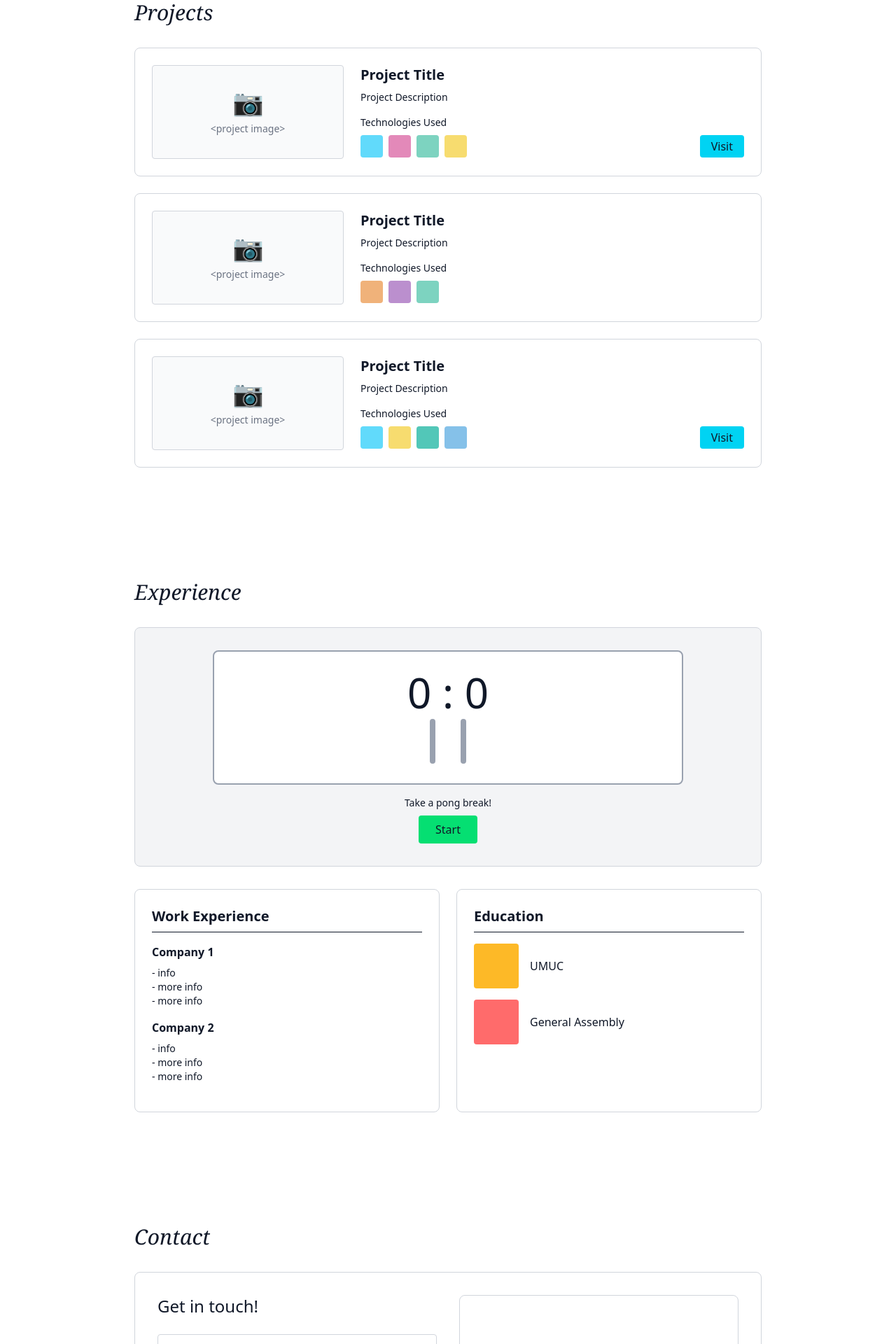
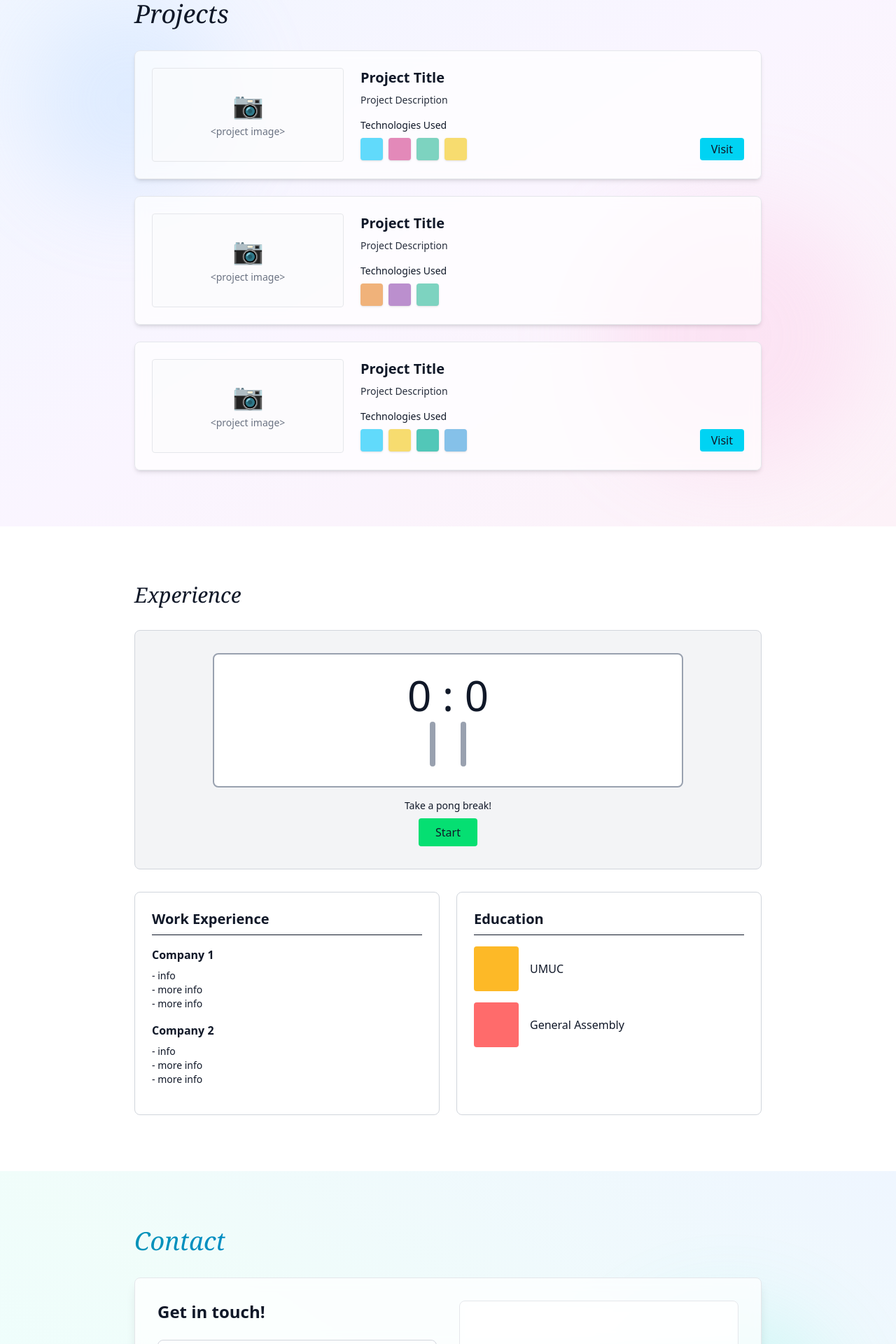
Before and after one commit to ClaytonONeill/portfolio_2025, a React (Vite) app: page / in a window 1280 px wide. Shown: the part 880-2800 px from the top of the page at 70% size. Built offline with nearby package versions, Linux system fonts and the light colour scheme.

Commit message:
udpated section background style

```diff
--- a/src/pages/ContactSection.jsx
+++ b/src/pages/ContactSection.jsx
@@ -28,25 +28,57 @@ function ContactSection({ darkMode, isVisible, sectionRef }) {
     link.click();
   };
 
+  const scrollToTop = () => {
+    window.scrollTo({ top: 0, behavior: "smooth" });
+  };
+
   return (
     <section
       id="contact"
       ref={sectionRef}
-      className={`min-h-screen py-20 px-6 transition-opacity duration-1000 ${
+      className={`min-h-screen py-20 px-6 transition-opacity duration-1000 relative ${
         isVisible ? "opacity-100" : "opacity-0"
+      } ${
+        darkMode
+          ? "bg-gradient-to-tr from-gray-900 via-cyan-900/20 to-gray-900"
+          : "bg-gradient-to-tr from-cyan-50 via-teal-50 to-blue-50"
       }`}
     >
-      <div className="max-w-4xl mx-auto">
-        <h2 className="text-3xl font-serif italic mb-8">Contact</h2>
+      {/* Decorative background elements */}
+      <div className="absolute inset-0 overflow-hidden pointer-events-none">
+        <div
+          className={`absolute top-1/4 right-20 w-80 h-80 rounded-full blur-3xl opacity-20 ${
+            darkMode ? "bg-cyan-500" : "bg-teal-300"
+          }`}
+        ></div>
+        <div
+          className={`absolute bottom-1/4 left-20 w-64 h-64 rounded-full blur-3xl opacity-20 ${
+            darkMode ? "bg-blue-500" : "bg-blue-300"
+          }`}
+        ></div>
+      </div>
+
+      <div className="max-w-4xl mx-auto relative z-10">
+        <h2
+          className={`text-4xl font-serif italic mb-8 ${
+            darkMode
+              ? "text-transparent bg-clip-text bg-gradient-to-r from-cyan-400 to-blue-400"
+              : "text-transparent bg-clip-text bg-gradient-to-r from-cyan-600 to-blue-600"
+          }`}
+        >
+          Contact
+        </h2>
 
         <div
-          className={`border rounded-lg p-8 ${
-            darkMode ? "border-gray-700" : "border-gray-300"
+          className={`border rounded-lg p-8 backdrop-blur-sm transition-all duration-300 ${
+            darkMode
+              ? "border-gray-700 bg-gray-800/50 shadow-xl"
+              : "border-gray-200 bg-white/70 shadow-lg"
           }`}
         >
           <div className="grid md:grid-cols-2 gap-8 mb-8">
             <div>
-              <h3 className="text-2xl mb-6">Get in touch!</h3>
+              <h3 className="text-2xl mb-6 font-semibold">Get in touch!</h3>
               <div className="space-y-4">
                 <input
                   type="text"
@@ -54,10 +86,10 @@ function ContactSection({ darkMode, isVisible, sectionRef }) {
                   placeholder="Name"
                   value={formData.name}
                   onChange={handleInputChange}
-                  className={`w-full px-4 py-2 border rounded ${
+                  className={`w-full px-4 py-3 border rounded-lg transition-all focus:ring-2 focus:ring-cyan-400 focus:outline-none ${
                     darkMode
-                      ? "bg-gray-800 border-gray-600"
-                      : "bg-white border-gray-300"
+                      ? "bg-gray-900/50 border-gray-600 placeholder-gray-400"
+                      : "bg-white/50 border-gray-300 placeholder-gray-500"
                   }`}
                 />
                 <input
@@ -66,10 +98,10 @@ function ContactSection({ darkMode, isVisible, sectionRef }) {
                   placeholder="Email"
                   value={formData.email}
                   onChange={handleInputChange}
-                  className={`w-full px-4 py-2 border rounded ${
+                  className={`w-full px-4 py-3 border rounded-lg transition-all focus:ring-2 focus:ring-cyan-400 focus:outline-none ${
                     darkMode
-                      ? "bg-gray-800 border-gray-600"
-                      : "bg-white border-gray-300"
+                      ? "bg-gray-900/50 border-gray-600 placeholder-gray-400"
+                      : "bg-white/50 border-gray-300 placeholder-gray-500"
                   }`}
                 />
                 <textarea
@@ -78,35 +110,52 @@ function ContactSection({ darkMode, isVisible, sectionRef }) {
                   rows="6"
                   value={formData.message}
                   onChange={handleInputChange}
-                  className={`w-full px-4 py-2 border rounded ${
+                  className={`w-full px-4 py-3 border rounded-lg transition-all focus:ring-2 focus:ring-cyan-400 focus:outline-none resize-none ${
                     darkMode
-                      ? "bg-gray-800 border-gray-600"
-                      : "bg-white border-gray-300"
+                      ? "bg-gray-900/50 border-gray-600 placeholder-gray-400"
+                      : "bg-white/50 border-gray-300 placeholder-gray-500"
                   }`}
                 />
                 <button
                   onClick={handleSendMessage}
-                  className="px-8 py-2 bg-cyan-400 text-gray-900 rounded hover:bg-cyan-500 transition-colors"
+                  className="px-8 py-3 bg-cyan-400 text-gray-900 rounded-lg hover:bg-cyan-500 transition-all hover:shadow-lg font-semibold hover:scale-105"
                 >
-                  Send
+                  Send Message
                 </button>
               </div>
             </div>
 
             <div
-              className={`border rounded-lg p-6 flex flex-col items-center justify-center text-center ${
-                darkMode ? "border-gray-600" : "border-gray-300"
+              className={`border rounded-lg p-8 flex flex-col items-center justify-center text-center backdrop-blur-sm ${
+                darkMode
+                  ? "border-gray-600 bg-gray-900/30"
+                  : "border-gray-200 bg-white/50"
               }`}
             >
-              <p className="mb-2">Interested in working together?</p>
-              <p className="mb-4">Download my Resume here!</p>
+              <div className="text-5xl mb-4">📄</div>
+              <p className="text-lg font-medium mb-2">
+                Interested in working together?
+              </p>
+              <p className="mb-6 opacity-80">Download my resume below!</p>
               <button
                 onClick={handleDownloadResume}
-                className="px-8 py-2 bg-cyan-400 text-gray-900 rounded hover:bg-cyan-500 transition-colors"
+                className="px-8 py-3 bg-cyan-400 text-gray-900 rounded-lg hover:bg-cyan-500 transition-all hover:shadow-lg font-semibold hover:scale-105"
               >
-                Download
+                Download Resume
               </button>
             </div>
+          </div>
+
+          <div className="flex flex-col md:flex-row justify-between items-center gap-4 pt-6 border-t border-gray-600">
+            <p className="text-sm italic opacity-70">
+              Copyright 2025, Clayton O'Neil
+            </p>
+            <button
+              onClick={scrollToTop}
+              className="px-4 py-2 bg-purple-300 text-gray-900 rounded-lg hover:bg-purple-400 transition-all text-sm font-medium hover:scale-105"
+            >
+              Back to top
+            </button>
           </div>
         </div>
       </div>
--- a/src/pages/ProjectsSection.jsx
+++ b/src/pages/ProjectsSection.jsx
@@ -11,24 +11,44 @@ function ProjectsSection({ darkMode, isVisible, sectionRef }) {
     <section
       id="projects"
       ref={sectionRef}
-      className={`min-h-screen py-20 px-6 transition-opacity duration-1000 ${
+      className={`min-h-screen py-20 px-6 transition-opacity duration-1000 relative ${
         isVisible ? "opacity-100" : "opacity-0"
+      } ${
+        darkMode
+          ? "bg-gradient-to-br from-gray-900 via-purple-900/20 to-gray-900"
+          : "bg-gradient-to-br from-blue-50 via-purple-50 to-pink-50"
       }`}
     >
-      <div className="max-w-4xl mx-auto space-y-6">
-        <h2 className="text-3xl font-serif italic mb-8">Projects</h2>
+      {/* Decorative background elements */}
+      <div className="absolute inset-0 overflow-hidden pointer-events-none">
+        <div
+          className={`absolute top-20 left-10 w-72 h-72 rounded-full blur-3xl opacity-20 ${
+            darkMode ? "bg-purple-500" : "bg-blue-300"
+          }`}
+        ></div>
+        <div
+          className={`absolute bottom-20 right-10 w-96 h-96 rounded-full blur-3xl opacity-20 ${
+            darkMode ? "bg-cyan-500" : "bg-pink-300"
+          }`}
+        ></div>
+      </div>
+
+      <div className="max-w-4xl mx-auto space-y-6 relative z-10">
+        <h2 className="text-4xl font-serif italic mb-8">Projects</h2>
         {projectsData.map((project) => (
           <div
             key={project.id}
-            className={`border rounded-lg p-6 flex flex-col md:flex-row gap-6 ${
-              darkMode ? "border-gray-700" : "border-gray-300"
+            className={`border rounded-lg p-6 flex flex-col md:flex-row gap-6 backdrop-blur-sm transition-all duration-300 hover:scale-[1.02] hover:shadow-xl ${
+              darkMode
+                ? "border-gray-700 bg-gray-800/50"
+                : "border-gray-200 bg-white/70 shadow-md"
             }`}
           >
             <div
-              className={`md:w-1/3 flex items-center justify-center border rounded ${
+              className={`md:w-1/3 flex items-center justify-center border rounded overflow-hidden ${
                 darkMode
-                  ? "border-gray-700 bg-gray-800"
-                  : "border-gray-300 bg-gray-50"
+                  ? "border-gray-700 bg-gray-900/50"
+                  : "border-gray-200 bg-gray-50/50"
               }`}
             >
               <div className="text-center p-8">
@@ -39,19 +59,19 @@ function ProjectsSection({ darkMode, isVisible, sectionRef }) {
             <div className="md:w-2/3 flex flex-col justify-between">
               <div>
                 <h3 className="text-xl font-semibold mb-2">{project.title}</h3>
-                <p className="text-sm mb-4">{project.description}</p>
-                <p className="text-sm mb-2">Technologies Used</p>
+                <p className="text-sm mb-4 opacity-90">{project.description}</p>
+                <p className="text-sm mb-2 font-medium">Technologies Used</p>
                 <div className="flex gap-2 flex-wrap items-center">
                   {project.technologies.map((tech, idx) => (
                     <span
                       key={idx}
-                      className="w-8 h-8 rounded"
+                      className="w-8 h-8 rounded shadow-sm hover:scale-110 transition-transform"
                       style={{ backgroundColor: techColors[tech] || "#ccc" }}
                       title={tech}
                     />
                   ))}
                   {project.isPublic && (
-                    <button className="ml-auto px-4 py-1 bg-cyan-400 text-gray-900 rounded hover:bg-cyan-500 transition-colors">
+                    <button className="ml-auto px-4 py-1 bg-cyan-400 text-gray-900 rounded hover:bg-cyan-500 transition-all hover:shadow-lg font-medium">
                       Visit
                     </button>
                   )}
```
